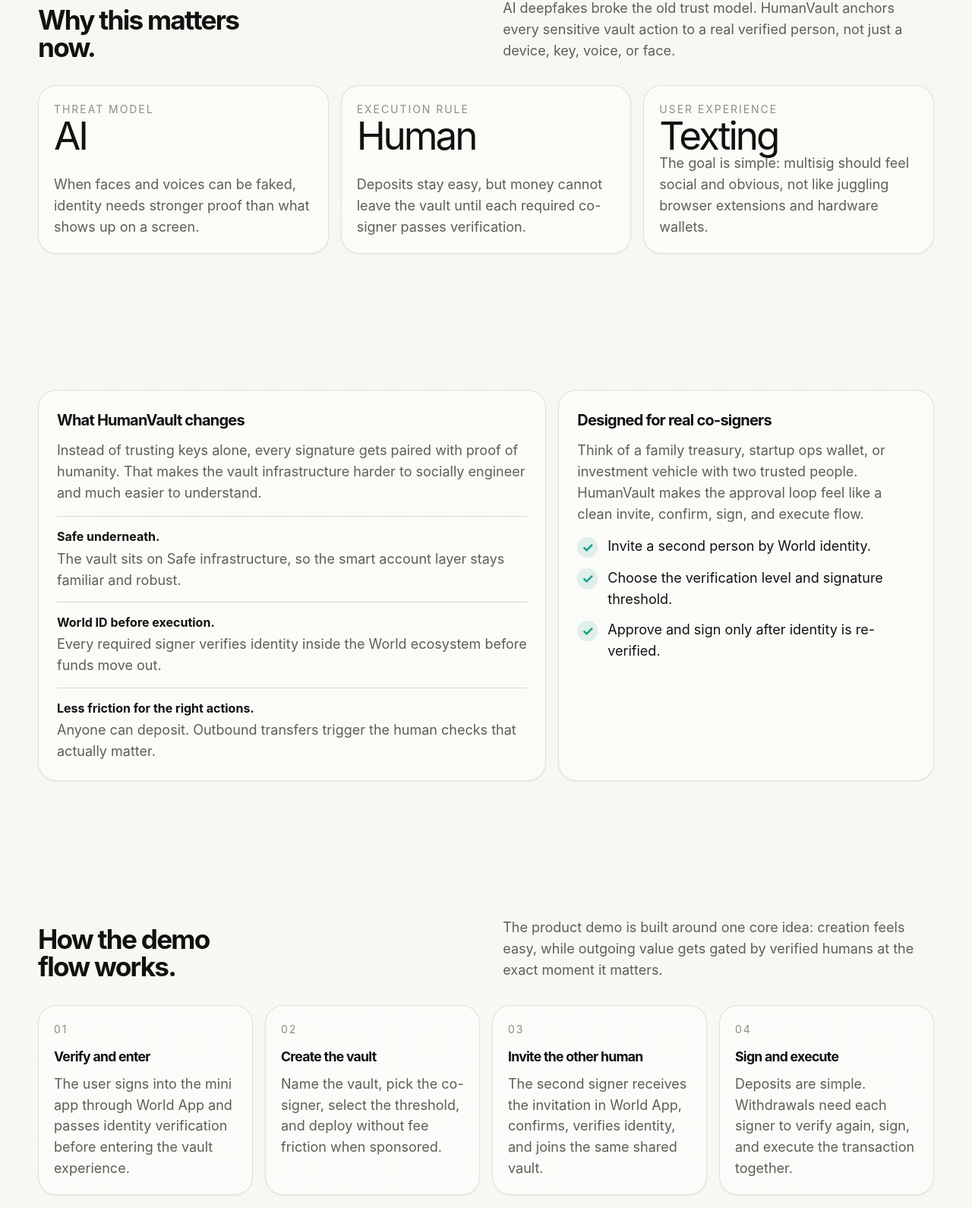
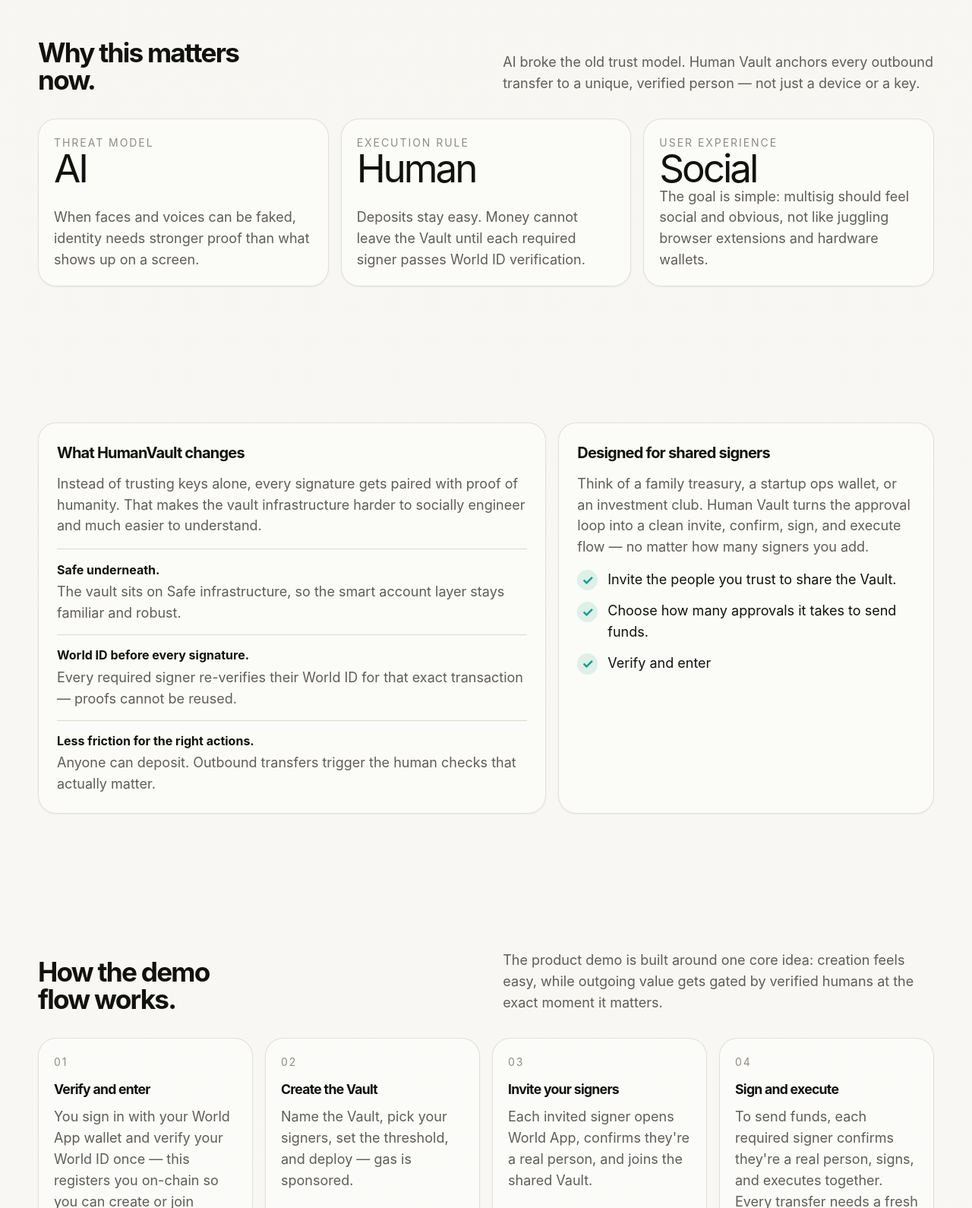
Before and after one commit to admindanrob/humanvault-site, a plain HTML site: page index.html in a window 1280 px wide. Shown: the part 1210-2800 px from the top of the page at 76% size. Drawn offline with Linux system fonts and the light colour scheme; a web font is replaced by a local one.

Commit message:
Update index.html
update changes

```diff
--- a/index.html
+++ b/index.html
@@ -257,16 +257,16 @@
   <main id="content">
     <section class="hero">
       <div class="container">
-        <span class="eyebrow reveal"><span class="eyebrow-dot"></span>Live mini app for human-verified multisig</span>
+        <span class="eyebrow reveal"><span class="eyebrow-dot"></span>A multisig vault that only real humans can sign.</span>
         <div class="hero-grid">
           <div class="hero-copy reveal">
-            <h1>The vault where every signature proves a real human.</h1>
-            <p>HumanVault is live inside World App. It turns Safe multisig into something that feels as easy as texting a friend, while every outbound transaction still requires verified human identity through World ID.</p>
+            <h1>Shared Vaults. Real humans. Every approval.</h1>
+            <p>Built for families, investment clubs, and DAOs who share funds. No browser extensions, no duplicate accounts. Every signer is a real, unique person, verified by World ID before each signature.</p>
             <div class="hero-actions">
               <a class="pill-btn" href="https://world.org/" target="_blank" rel="noopener noreferrer">Launch HumanVault</a>
               <a class="ghost-btn" href="#how">See how it works</a>
             </div>
-            <p class="hero-note">No real human, no signature, no transaction.</p>
+            <p class="hero-note">No verified human. No signature. No exception.</p>
           </div>
           <aside class="hero-card reveal" aria-label="Vault preview">
             <span class="status-chip">World ID verified vault</span>
@@ -276,7 +276,7 @@
                   <div class="mini-label">Vault</div>
                   <div class="vault-title">Dan + Arnaud · 2 of 2</div>
                 </div>
-                <div class="mini-label">Fees sponsored</div>
+                <div class="mini-label">Gas sponsored on World Chain</div>
               </div>
               <div>
                 <div class="mini-label">Protected assets</div>
@@ -300,7 +300,7 @@
                 </div>
                 <div>
                   <div class="mini-label">Human check</div>
-                  <div class="mini-value">World ID before execution</div>
+                  <div class="mini-value">World ID before every signature</div>
                 </div>
                 <div class="mini-label">Required</div>
               </div>
@@ -310,7 +310,7 @@
                 </div>
                 <div>
                   <div class="mini-label">Experience</div>
-                  <div class="mini-value">Feels like messaging, not wallet ops</div>
+                  <div class="mini-value">Feels like messaging, not signing transactions</div>
                 </div>
                 <div class="mini-label">Simple</div>
               </div>
@@ -319,7 +319,7 @@
         </div>
 
         <div class="logo-band reveal" aria-label="Built on platform logos">
-          <span class="logo-band-label">Built on top of</span>
+          <span class="logo-band-label">Built on Safe and World ID.</span>
           <div class="logo-row">
             <div class="logo-card" aria-label="Safe logo">
               <div class="safe-logo">
@@ -344,7 +344,7 @@
           <div>
             <h2>Why this matters now.</h2>
           </div>
-          <p>AI deepfakes broke the old trust model. HumanVault anchors every sensitive vault action to a real verified person, not just a device, key, voice, or face.</p>
+          <p>AI broke the old trust model. Human Vault anchors every outbound transfer to a unique, verified person — not just a device or a key.</p>
         </div>
         <div class="signal-grid">
           <article class="signal-card reveal">
@@ -359,12 +359,12 @@
               <div class="signal-label">Execution rule</div>
               <div class="signal-number">Human</div>
             </div>
-            <p class="signal-copy">Deposits stay easy, but money cannot leave the vault until each required co-signer passes verification.</p>
+            <p class="signal-copy">Deposits stay easy. Money cannot leave the Vault until each required signer passes World ID verification.</p>
           </article>
           <article class="signal-card reveal">
             <div>
               <div class="signal-label">User experience</div>
-              <div class="signal-number">Texting</div>
+              <div class="signal-number">Social</div>
             </div>
             <p class="signal-copy">The goal is simple: multisig should feel social and obvious, not like juggling browser extensions and hardware wallets.</p>
           </article>
@@ -383,8 +383,8 @@
               <span class="muted">The vault sits on Safe infrastructure, so the smart account layer stays familiar and robust.</span>
             </div>
             <div class="story-item">
-              <strong>World ID before execution.</strong>
-              <span class="muted">Every required signer verifies identity inside the World ecosystem before funds move out.</span>
+              <strong>World ID before every signature.</strong>
+              <span class="muted">Every required signer re-verifies their World ID for that exact transaction — proofs cannot be reused.</span>
             </div>
             <div class="story-item">
               <strong>Less friction for the right actions.</strong>
@@ -393,12 +393,12 @@
           </div>
         </article>
         <article class="story-card reveal">
-          <h3>Designed for real co-signers</h3>
-          <p class="muted">Think of a family treasury, startup ops wallet, or investment vehicle with two trusted people. HumanVault makes the approval loop feel like a clean invite, confirm, sign, and execute flow.</p>
+          <h3>Designed for shared signers</h3>
+          <p class="muted">Think of a family treasury, a startup ops wallet, or an investment club. Human Vault turns the approval loop into a clean invite, confirm, sign, and execute flow — no matter how many signers you add.</p>
           <div class="check-list">
-            <div class="check-item"><span class="check-mark">✓</span><span>Invite a second person by World identity.</span></div>
-            <div class="check-item"><span class="check-mark">✓</span><span>Choose the verification level and signature threshold.</span></div>
-            <div class="check-item"><span class="check-mark">✓</span><span>Approve and sign only after identity is re-verified.</span></div>
+            <div class="check-item"><span class="check-mark">✓</span><span>Invite the people you trust to share the Vault.</span></div>
+            <div class="check-item"><span class="check-mark">✓</span><span>Choose how many approvals it takes to send funds.</span></div>
+            <div class="check-item"><span class="check-mark">✓</span><span>Verify and enter</span></div>
           </div>
         </article>
       </div>
@@ -416,22 +416,22 @@
           <article class="timeline-card reveal">
             <div class="timeline-step">01</div>
             <h3>Verify and enter</h3>
-            <p class="muted">The user signs into the mini app through World App and passes identity verification before entering the vault experience.</p>
+            <p class="muted">You sign in with your World App wallet and verify your World ID once — this registers you on-chain so you can create or join Vaults.</p>
           </article>
           <article class="timeline-card reveal">
             <div class="timeline-step">02</div>
-            <h3>Create the vault</h3>
-            <p class="muted">Name the vault, pick the co-signer, select the threshold, and deploy without fee friction when sponsored.</p>
+            <h3>Create the Vault</h3>
+            <p class="muted">Name the Vault, pick your signers, set the threshold, and deploy — gas is sponsored.</p>
           </article>
           <article class="timeline-card reveal">
             <div class="timeline-step">03</div>
-            <h3>Invite the other human</h3>
-            <p class="muted">The second signer receives the invitation in World App, confirms, verifies identity, and joins the same shared vault.</p>
+            <h3>Invite your signers</h3>
+            <p class="muted">Each invited signer opens World App, confirms they're a real person, and joins the shared Vault.</p>
           </article>
           <article class="timeline-card reveal">
             <div class="timeline-step">04</div>
             <h3>Sign and execute</h3>
-            <p class="muted">Deposits are simple. Withdrawals need each signer to verify again, sign, and execute the transaction together.</p>
+            <p class="muted">To send funds, each required signer confirms they're a real person, signs, and executes together. Every transfer needs a fresh check — past approvals can't be reused.</p>
           </article>
         </div>
       </div>
@@ -455,7 +455,7 @@
           <div class="check-list">
             <div class="check-item"><span class="check-mark">01</span><span>More trust for treasury and shared-wallet approvals.</span></div>
             <div class="check-item"><span class="check-mark">02</span><span>Less room for deepfake-led social engineering.</span></div>
-            <div class="check-item"><span class="check-mark">03</span><span>A mobile-first product surface inside the World ecosystem.</span></div>
+            <div class="check-item"><span class="check-mark">03</span><span>Mobile-first, native to World App — no extensions, no second account, no seed phrase to manage.</span></div>
           </div>
         </article>
       </div>
```
